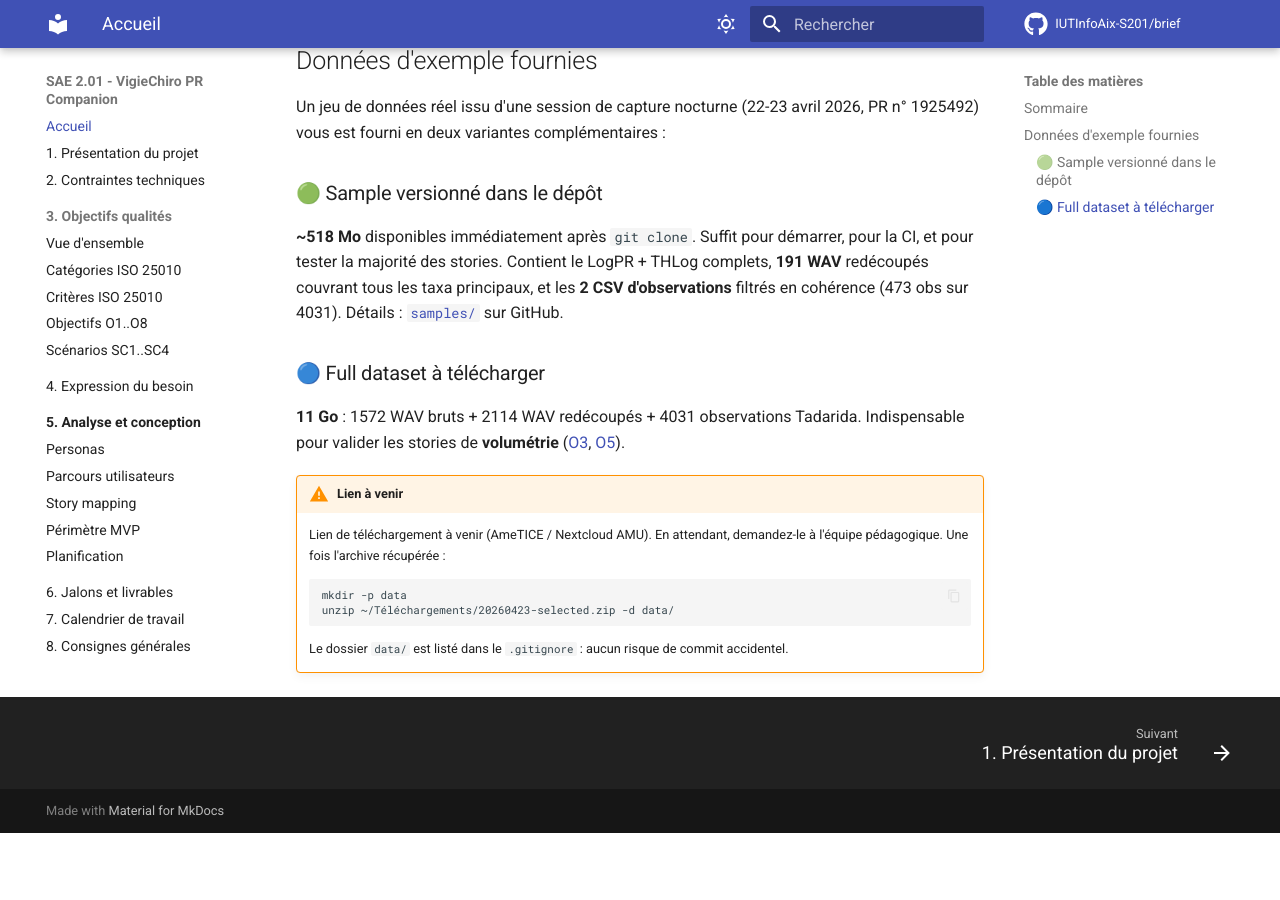
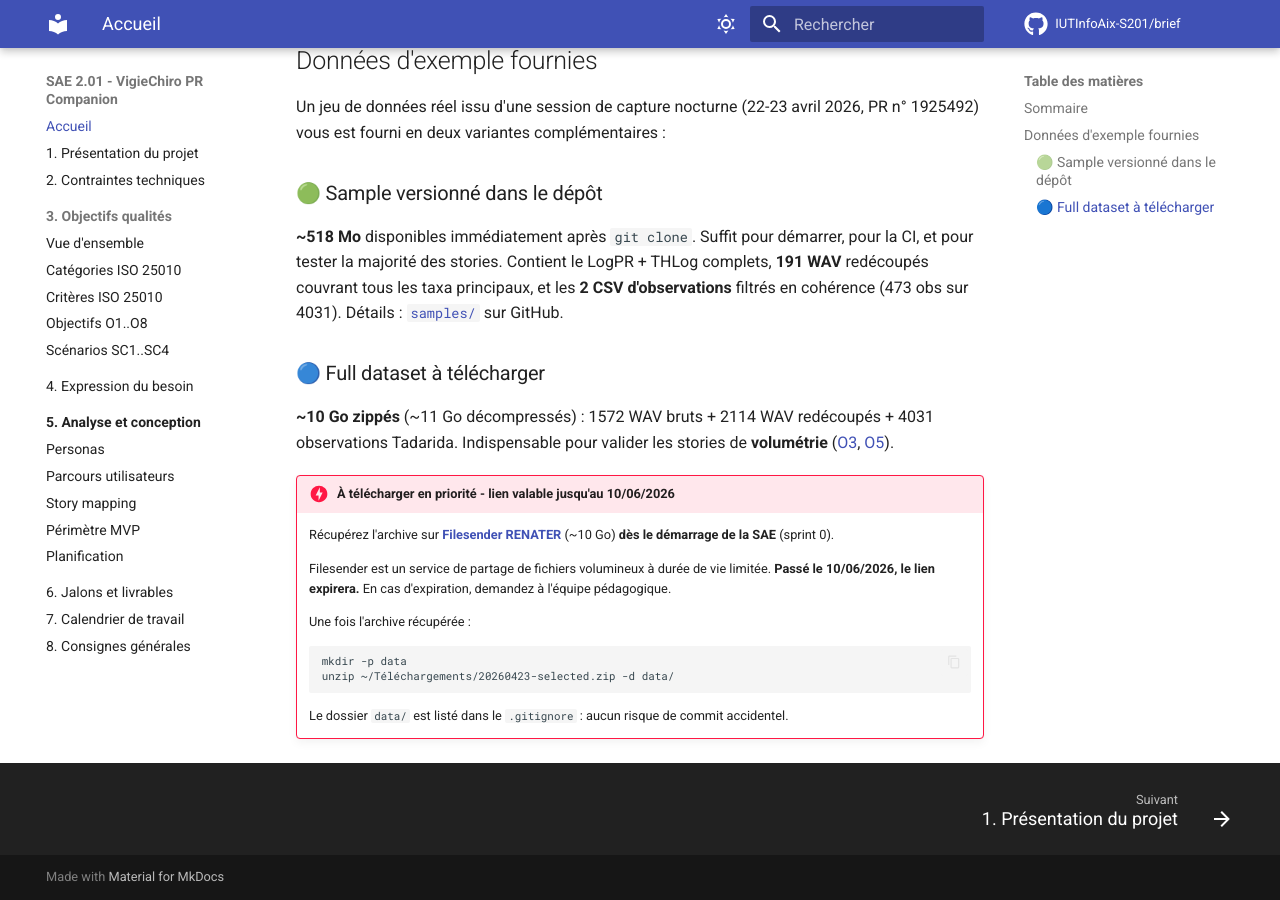
Before and after one commit to IUTInfoAix-S201/brief, an MkDocs documentation site: the page built from docs/index.md, in a window 1280 px wide and 900 px high, scrolled down 775 px. Built offline with MkDocs 1.6.1 and Material for MkDocs 9.7.7, drawn with Linux system fonts in a browser that asks for light colours; comment, search, counter and statistics services are not loaded; before the commit the page ends 1608 px from its top, so only the background shows below that.

Commit message:
feat(data): renseigne le lien Filesender RENATER pour le full dataset
Lien valable jusqu'au 10/06/2026. Alerte explicite ajoutée dans :
- README.md racine
- docs/index.md (admonition danger)
- samples/README.md
- docs/Analyse et conception/Planification.md (sprint 0 : téléchargement
  en priorité absolue + livrable obligatoire)
- docs/Expression du besoin.md (volumes harmonisés ~10 Go zippés / ~11 Go
  décompressés)

L'urgence du téléchargement est martelée pour que les équipes le fassent
au sprint 0 et ne se retrouvent pas bloquées en juin pour valider O3/O5.

````diff
--- a/docs/index.md
+++ b/docs/index.md
@@ -27,10 +27,14 @@ Un jeu de données réel issu d'une session de capture nocturne (22-23 avril 202
 
 ### 🔵 Full dataset à télécharger
 
-**11 Go** : 1572 WAV bruts + 2114 WAV redécoupés + 4031 observations Tadarida. Indispensable pour valider les stories de **volumétrie** ([O3](Objectifs%20qualités/Objectifs%20qualités/O3.md), [O5](Objectifs%20qualités/Objectifs%20qualités/O5.md)).
+**~10 Go zippés** (~11 Go décompressés) : 1572 WAV bruts + 2114 WAV redécoupés + 4031 observations Tadarida. Indispensable pour valider les stories de **volumétrie** ([O3](Objectifs%20qualités/Objectifs%20qualités/O3.md), [O5](Objectifs%20qualités/Objectifs%20qualités/O5.md)).
 
-!!! warning "Lien à venir"
-    Lien de téléchargement à venir (AmeTICE / Nextcloud AMU). En attendant, demandez-le à l'équipe pédagogique. Une fois l'archive récupérée :
+!!! danger "À télécharger en priorité - lien valable jusqu'au 10/06/2026"
+    Récupérez l'archive sur **[Filesender RENATER](https://filesender.renater.fr/?s=download&token=5dc49594-dfa5-4778-8531-00d308f126aa)** (~10 Go) **dès le démarrage de la SAE** (sprint 0).
+
+    Filesender est un service de partage de fichiers volumineux à durée de vie limitée. **Passé le 10/06/2026, le lien expirera.** En cas d'expiration, demandez à l'équipe pédagogique.
+
+    Une fois l'archive récupérée :
 
     ```bash
     mkdir -p data
````
Also changed, not shown: README.md (+1 -1 lines), docs/Analyse et conception/Planification.md (+4 -1 lines), docs/Expression du besoin.md (+1 -1 lines).
